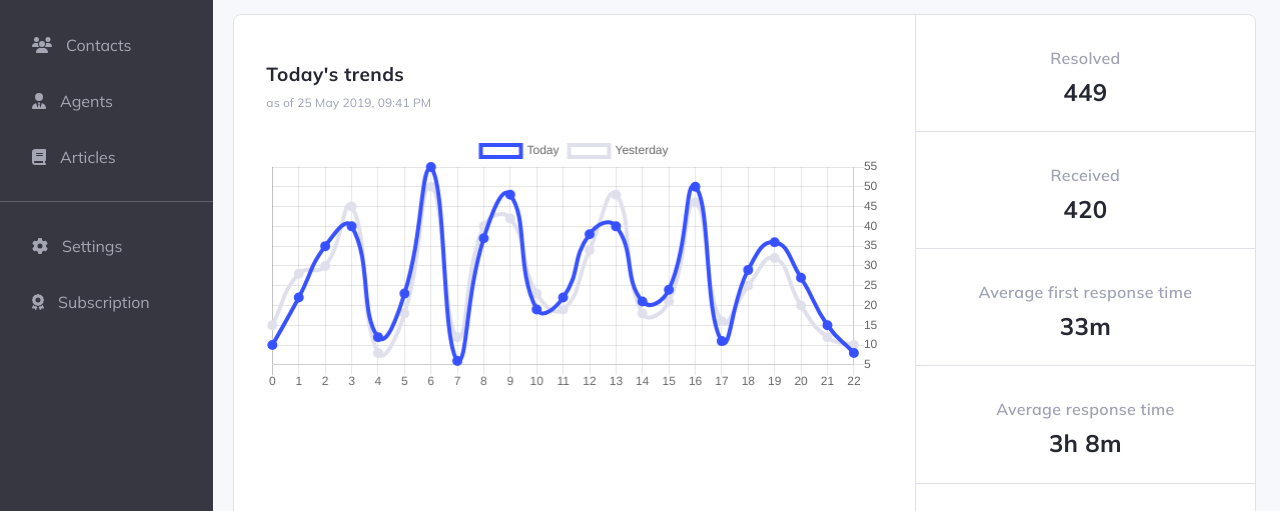
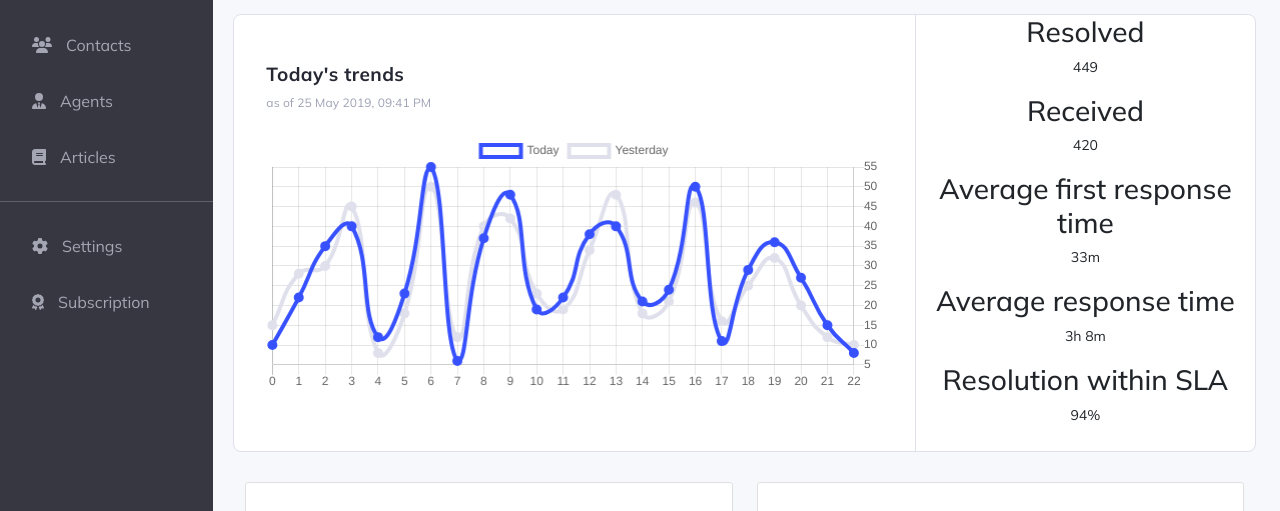
Before and after one commit to nicolepacheco/assignment5-frontend-framework, a website: page public/index.html in a window 1280 px wide. Shown: the part 289-800 px from the top of the page. Drawn offline with nearby package versions, Linux system fonts and the light colour scheme; files whose address does not match are found by name.

Commit message:
Assignment 6 - Headless CMS - Reading data from a JSON file

```diff
--- /dev/null
+++ b/public/assets/js/data.json
@@ -0,0 +1,60 @@
+{
+    "ticketsCount": [
+        {
+            "label": "Unresolved",
+            "value": 60
+        },
+        {
+            "label": "Overdue",
+            "value": 16
+        },
+        {
+            "label": "Open",
+            "value": 43
+        },
+        {
+            "label": "On hold",
+            "value": 64
+        }
+    ],
+    "chartAdditionalInfo": [
+        {
+            "label": "Resolved",
+            "value": 449
+        },
+        {
+            "label": "Received",
+            "value": 420
+        },
+        {
+            "label": "Average first response time",
+            "value": "33m"
+        },
+        {
+            "label": "Average response time",
+            "value": "3h 8m"
+        },
+        {
+            "label": "Resolution within SLA",
+            "value": "94%"
+        }
+    ],
+    "unresolvedData": [
+        {
+            "label": "Waiting on Feature Request",
+            "value": 4238
+        },
+        {
+            "label": "Awaiting Customer Response",
+            "value": 1005
+        },
+        {
+            "label": "Awaiting Developer Fix",
+            "value": 914
+        },
+        {
+            "label": "Pending",
+            "value": 281
+        }
+    ]
+}
--- /dev/null
+++ b/public/assets/js/loadData.js
@@ -0,0 +1,74 @@
+function loadData() {
+  // Get references to the containers where the data will be inserted
+  const cardsContainer = document.getElementById('cards-container');
+  const additionalInfoContainer = document.getElementById('additional-info-container');
+  const unresolvedTicketsContainer = document.getElementById('unresolved-tickets');
+
+  // Fetch the data from the JSON file
+  fetch("./assets/js/data.json")
+    .then((res) => {
+      // Check if the response is successful
+      if (!res.ok) {
+        throw new Error(`HTTP error! Status: ${res.status}`);
+      }
+      // Parse the response as JSON
+      return res.json();
+    })
+    .then((data) => {
+      // Initialize variables to store the HTML content
+      let cards = '';
+      let additionalInfo = '';
+      let unresolvedData = '';
+
+      // Loop through ticketsCount data and create HTML for each card
+      data.ticketsCount.forEach(item => {
+        const cardHtml = `
+          <div class="col-6 col-sm-6 col-md-6 col-lg-3">
+              <div class="card text-center">
+                  <div class="card-body">
+                      <h5 class="card-title">${item.label}</h5>
+                      <p class="card-text">${item.value}</p>
+                  </div>
+              </div>
+          </div>
+        `;
+        cards += cardHtml; // Append each card to the cards string
+      });
+
+      // Loop through chartAdditionalInfo data and create HTML for each additional info card
+      data.chartAdditionalInfo.forEach(item => {
+        const infoHtml = `
+          <div class="additional-info-card">
+              <h3 class="additional-info-card-title">${item.label}</h3>
+              <p class="additional-info-card-text">${item.value}</p>
+          </div>
+        `;
+        additionalInfo += infoHtml; // Append each info card to the additionalInfo string
+      });
+
+      // Loop through unresolvedData and create HTML for each unresolved ticket
+      data.unresolvedData.forEach(item => {
+        const unresolvedCardHtml = `
+          <div class="card-body-list-item">
+              <div class="card-item-content">
+                  <p class="card-item-content-title">${item.label}</p>
+                  <p class="card-item-content-value">${item.value}</p>
+              </div>
+          </div>
+        `;
+        unresolvedData += unresolvedCardHtml; // Append each unresolved ticket to the unresolvedData string
+      });
+
+      // Insert the generated HTML into the respective containers
+      cardsContainer.innerHTML = cards;
+      additionalInfoContainer.innerHTML = additionalInfo;
+      unresolvedTicketsContainer.innerHTML = unresolvedData;
+    })
+    .catch((error) => {
+      // Handle errors that occur during the fetch operation
+      console.error("Unable to fetch data:", error);
+    });
+}
+
+// Execute the function to insert the ticket count cards into the DOM
+loadData();
--- a/public/index.html
+++ b/public/index.html
@@ -113,39 +113,7 @@
             </nav>
 
             <main class="col-md-8 ms-sm-auto col-lg-10 px-md-4">
-                <div class="row cards-container">
-                    <div class="col-6 col-sm-6 col-md-6 col-lg-3">
-                        <div class="card text-center">
-                            <div class="card-body">
-                                <h5 class="card-title">Unresolved</h5>
-                                <p class="card-text">60</p>
-                            </div>
-                        </div>
-                    </div>
-                    <div class="col-6 col-sm-6 col-md-6 col-lg-3">
-                        <div class="card text-center">
-                            <div class="card-body">
-                                <h5 class="card-title">Overdue</h5>
-                                <p class="card-text">16</p>
-                            </div>
-                        </div>
-                    </div>
-                    <div class="col-6 col-sm-6 col-md-6 col-lg-3">
-                        <div class="card text-center">
-                            <div class="card-body">
-                                <h5 class="card-title">Open</h5>
-                                <p class="card-text">43</p>
-                            </div>
-                        </div>
-                    </div>
-                    <div class="col-6 col-sm-6 col-md-6 col-lg-3">
-                        <div class="card text-center">
-                            <div class="card-body">
-                                <h5 class="card-title">On hold</h5>
-                                <p class="card-text">64</p>
-                            </div>
-                        </div>
-                    </div>
+                <div class="row cards-container" id="cards-container">
                 </div>
                 <div class="todays-trends row">
                     <div class="graph-container col-12 col-lg-8">
@@ -157,27 +125,7 @@
 
                         <canvas class="my-4 w-100" id="myChart" width="900" height="380"></canvas>
                     </div>
-                    <div class="additional-info-container col-12 col-lg-4">
-                        <div class="addtiional-info-card">
-                            <h3 class="addtiional-info-card-title">Resolved</h3>
-                            <p class="addtiional-info-card-text">449</p>
-                        </div>
-                        <div class="addtiional-info-card">
-                            <h3 class="addtiional-info-card-title">Received</h3>
-                            <p class="addtiional-info-card-text">420</p>
-                        </div>
-                        <div class="addtiional-info-card">
-                            <h3 class="addtiional-info-card-title">Average first response time</h3>
-                            <p class="addtiional-info-card-text">33m</p>
-                        </div>
-                        <div class="addtiional-info-card">
-                            <h3 class="addtiional-info-card-title">Average response time</h3>
-                            <p class="addtiional-info-card-text">3h 8m</p>
-                        </div>
-                        <div class="addtiional-info-card">
-                            <h3 class="addtiional-info-card-title">Resolution within SLA</h3>
-                            <p class="addtiional-info-card-text">94%</p>
-                        </div>
+                    <div class="additional-info-container col-12 col-lg-4" id="additional-info-container">
                     </div>
                 </div>
 
@@ -192,30 +140,7 @@
                                     </div>
                                     <p class="card-subtitle">Group: <span>Support</span></p>
                                 </div>
-                                <div class="card-body-list-item">
-                                    <div class="card-item-content">
-                                        <p class="card-item-content-title">Waiting on Feature Request</p>
-                                        <p class="card-item-content-value">4238</p>
-                                    </div>
-                                </div>
-                                <div class="card-body-list-item">
-                                    <div class="card-item-content">
-                                        <p class="card-item-content-title">Awaiting Customer Response</p>
-                                        <p class="card-item-content-value">1005</p>
-                                    </div>
-                                </div>
-                                <div class="card-body-list-item">
-                                    <div class="card-item-content">
-                                        <p class="card-item-content-title">Awaiting Developer Fix</p>
-                                        <p class="card-item-content-value">914</p>
-                                    </div>
-                                </div>
-                                <div class="card-body-list-item">
-                                    <div class="card-item-content">
-                                        <p class="card-item-content-title">Pending</p>
-                                        <p class="card-item-content-value">281</p>
-                                    </div>
-                                </div>
+                                <div id="unresolved-tickets"></div>
                             </div>
                         </div>
                     </div>
@@ -298,6 +223,7 @@
         integrity="sha384-zNy6FEbO50N+Cg5wap8IKA4M/ZnLJgzc6w2NqACZaK0u0FXfOWRRJOnQtpZun8ha"
         crossorigin="anonymous"></script>
     <script src="./assets/js/dashboard.js"></script>
+    <script src="./assets/js/loadData.js"></script>
 
 </body>
 
```
